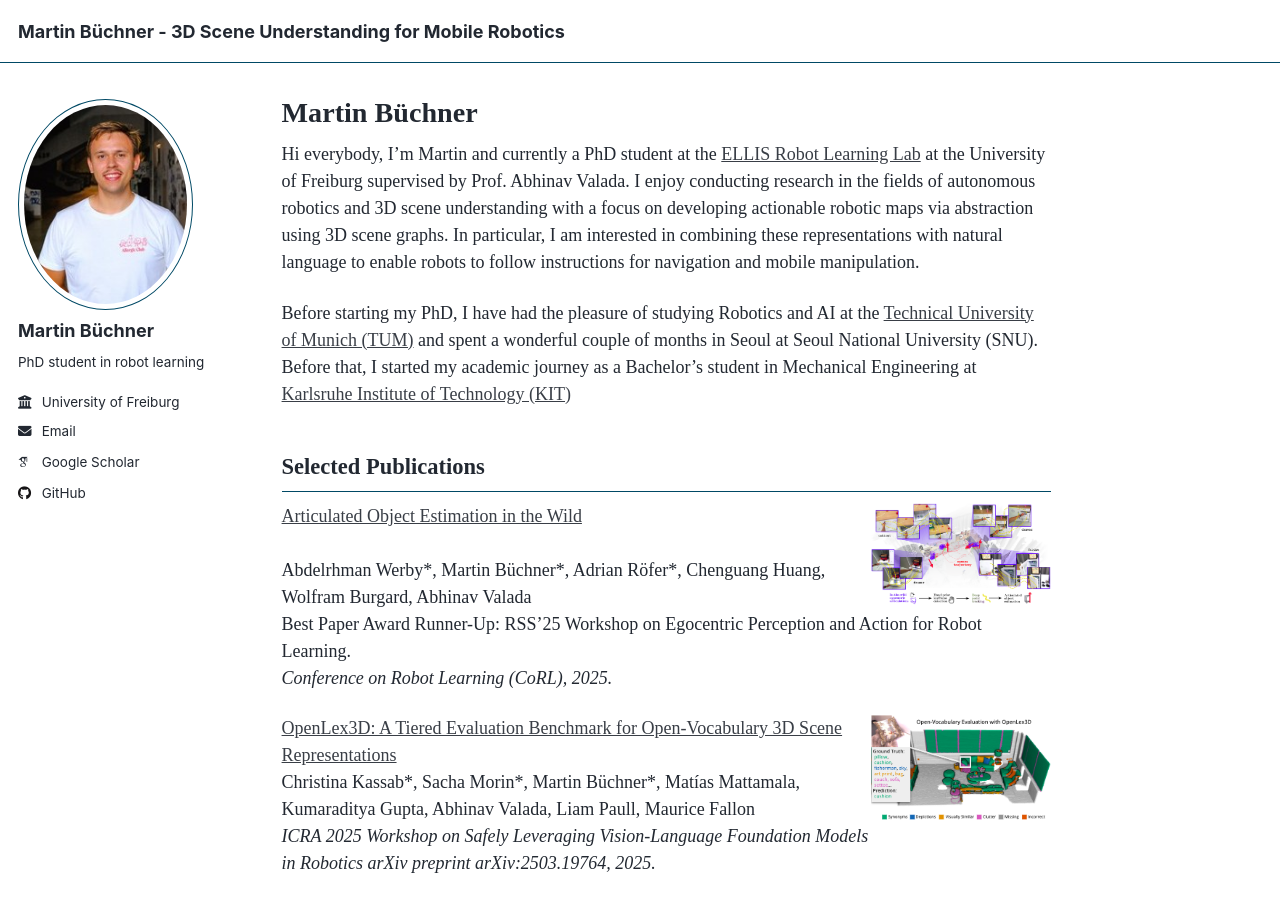
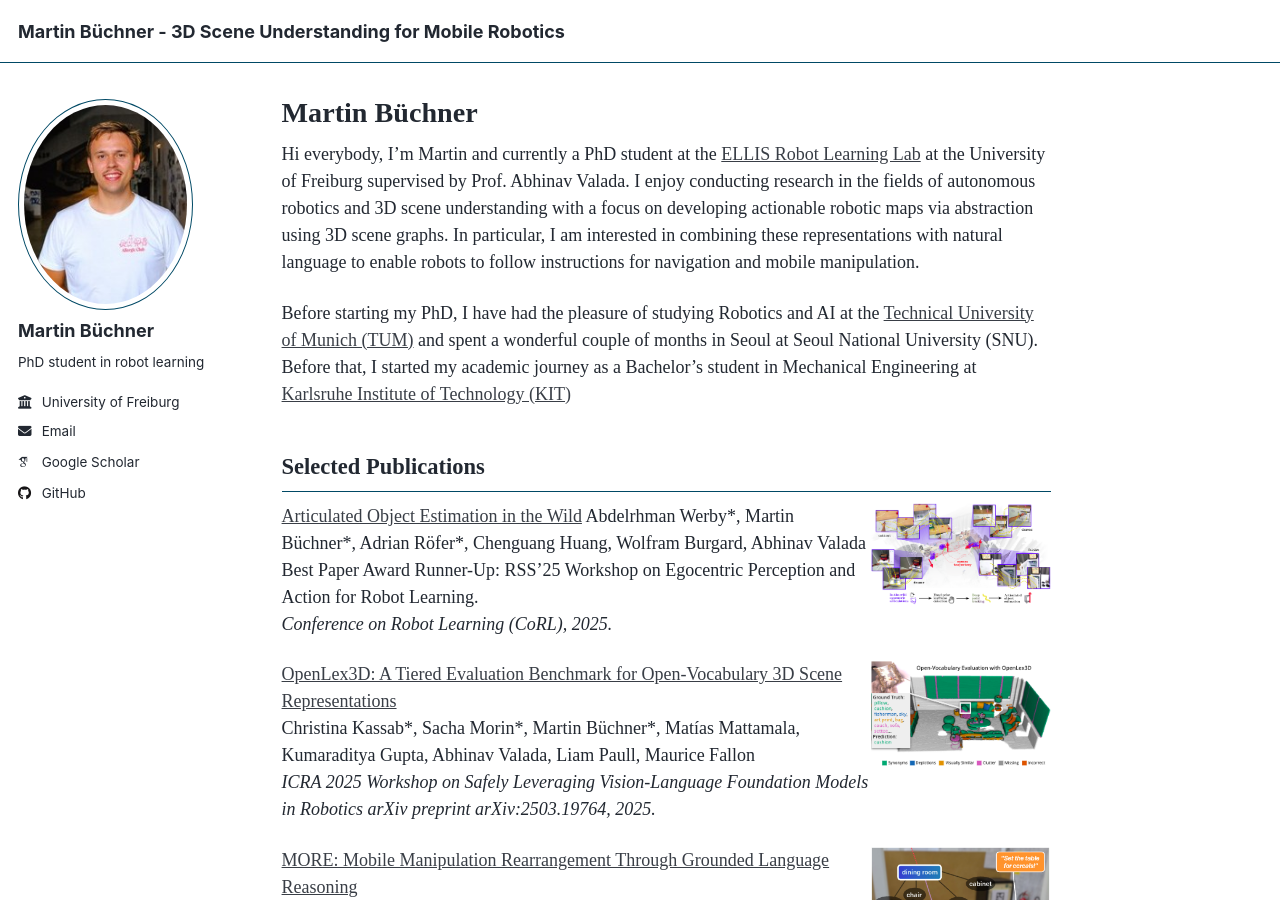
Before and after one commit to martinbchnr/martinbchnr.github.io, a Jekyll site: the page built from _pages/about.md, in a window 1280 px wide and 900 px high. Built offline with Jekyll 4.4.1, drawn with Linux system fonts in a browser that asks for light colours; some web fonts are replaced; a script that is not in the unit is left out.

Commit message:
fix layout

```diff
--- a/_pages/about.md
+++ b/_pages/about.md
@@ -13,7 +13,7 @@ Before starting my PhD, I have had the pleasure of studying Robotics and AI at t
 
 ## Selected Publications
 
-<img style="float: right" src="images/artipoint.png" height="200px" width="180px" border="3px"> [Articulated Object Estimation in the Wild](https://artipoint.cs.uni-freiburg.de/)<br>
+<img style="float: right" src="images/artipoint.png" height="200px" width="180px" border="3px"> [Articulated Object Estimation in the Wild](https://artipoint.cs.uni-freiburg.de/)
 Abdelrhman Werby\*, Martin Büchner\*, Adrian Röfer\*, Chenguang Huang, Wolfram Burgard, Abhinav Valada <br>
 Best Paper Award Runner-Up: RSS'25 Workshop on Egocentric Perception and Action for Robot Learning. <br>
 <i>Conference on Robot Learning (CoRL), 2025.</i>
```
